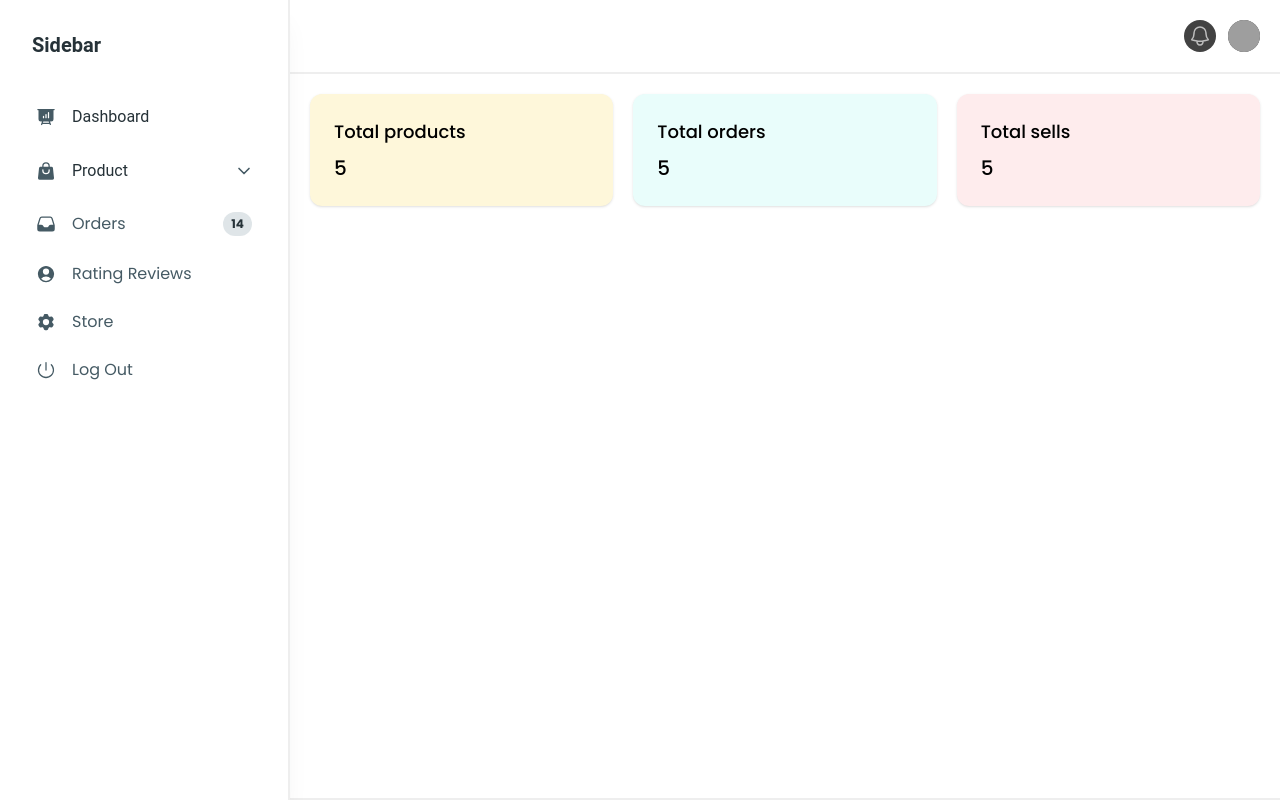
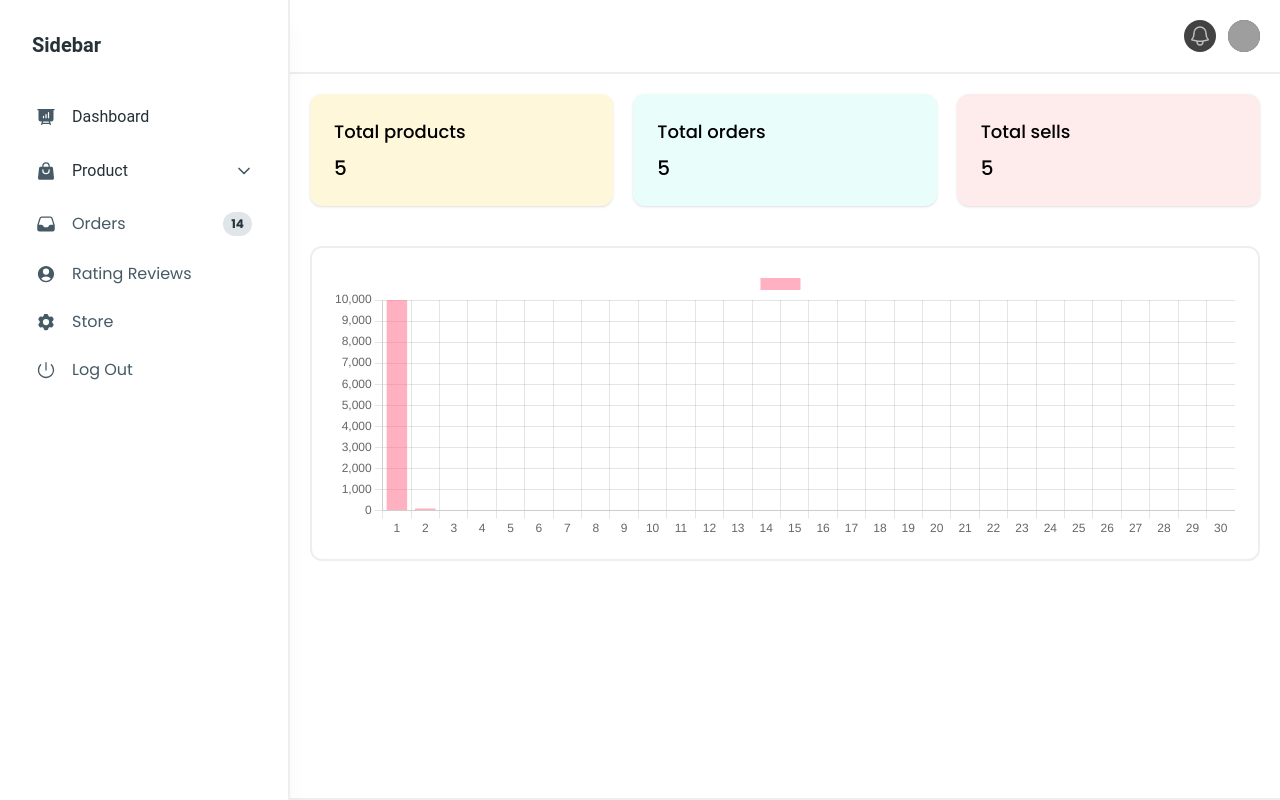
Before and after one commit to my-project-hub/ITS-2011-cw-e-commerce, a React (Vite) app in the folder FRONTEND/: page /admin/dashboard in a window 1280 px wide. Built offline with nearby package versions, Linux system fonts and the light colour scheme; grey boxes are pictures that could not be loaded.

Commit message:
add chatjs bar chart

```diff
--- a/FRONTEND/package.json
+++ b/FRONTEND/package.json
@@ -19,7 +19,9 @@
     "@heroicons/react": "^2.1.3",
     "@material-tailwind/react": "^2.1.9",
     "chart.js": "^4.4.2",
+    "faker": "^6.6.6",
     "react": "^18.2.0",
+    "react-chartjs-2": "^5.2.0",
     "react-dom": "^18.2.0",
     "react-router": "^6.23.1",
     "react-router-dom": "^6.23.1"
--- /dev/null
+++ b/FRONTEND/src/component/bar-chart.component.tsx
@@ -0,0 +1,60 @@
+import {
+  Chart as ChartJS,
+  CategoryScale,
+  LinearScale,
+  BarElement,
+  Title,
+  Tooltip,
+  Legend,
+} from 'chart.js';
+import { Bar } from 'react-chartjs-2';
+
+ChartJS.register(
+  CategoryScale,
+  LinearScale,
+  BarElement,
+  Title,
+  Tooltip,
+  Legend
+);
+
+export const options = {
+  responsive: true,
+  plugins: {
+    legend: {
+      position: 'top' as const,
+    },
+    title: {
+      display: false,
+      text: 'Chart.js Bar Chart',
+    },
+  },
+};
+
+const days = []
+for(let i=0; i<30; i++){
+    days.push(i+1);
+}
+// const labels = ['1', 'February', 'March'];
+const labels = days;
+
+export const data = {
+  labels,
+  datasets: [
+    {
+      label: '',
+      data: [10000,100],
+      backgroundColor: 'rgba(255, 99, 132, 0.5)',
+    },
+  ],
+};
+
+export default function BarChart() {
+  return (
+    <>
+        <div className='w-full bg-white border-2 rounded-xl mt-10 p-5'>
+            <Bar height={"30px"} width={"100%"} options={options} data={data} />
+        </div>
+    </>
+  );
+}
--- a/FRONTEND/src/layout/admin.layout.tsx
+++ b/FRONTEND/src/layout/admin.layout.tsx
@@ -12,7 +12,7 @@ export default function AdminLayout(prop: Props) {
                 <div>
                     <MultiLevelSidebar />
                 </div>
-                <div className=" bg-white w-screen border-b-2 flex-row">
+                <div className=" bg-white w-screen border-b-2 flex-row h-screen overflow-y-scroll">
                     <TopMenuBar />
                     <div className="p-5">
                         {prop.children}
@@ -21,10 +21,6 @@ export default function AdminLayout(prop: Props) {
                 </div>
 
             </div>
-
-            {/* <main>
-                {prop.children}
-            </main> */}
         </>
     );
 }
--- a/FRONTEND/src/page/admin-dashboard.page.tsx
+++ b/FRONTEND/src/page/admin-dashboard.page.tsx
@@ -1,3 +1,4 @@
+import BarChart from "../component/bar-chart.component";
 import InfoCard from "../component/info-card.component";
 import AdminLayout from "../layout/admin.layout";
 
@@ -10,6 +11,9 @@ export default function AdminDashboard(){
                     <InfoCard cardName="Total orders" cardValue={"5"} cardColor="bg-[#e9fdfb]"/>
                     <InfoCard cardName="Total sells" cardValue={"5"} cardColor="bg-[#feeced]"/>
                 </div>
+                <div>
+                    <BarChart />
+                </div>
             </AdminLayout>
         </>
     );
```
Also changed, not shown: 1 other file (tests, documents, lock files or other folders).
